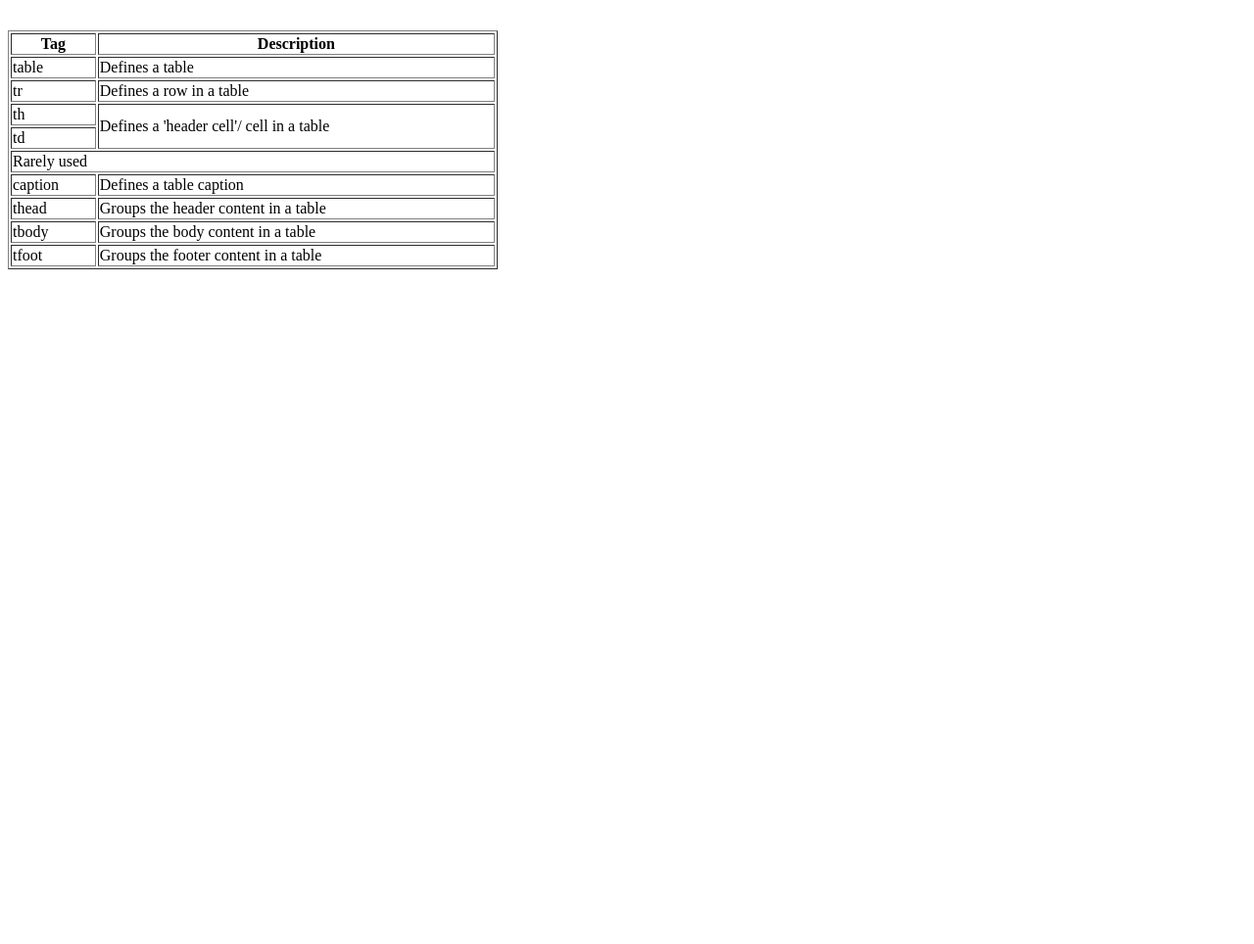
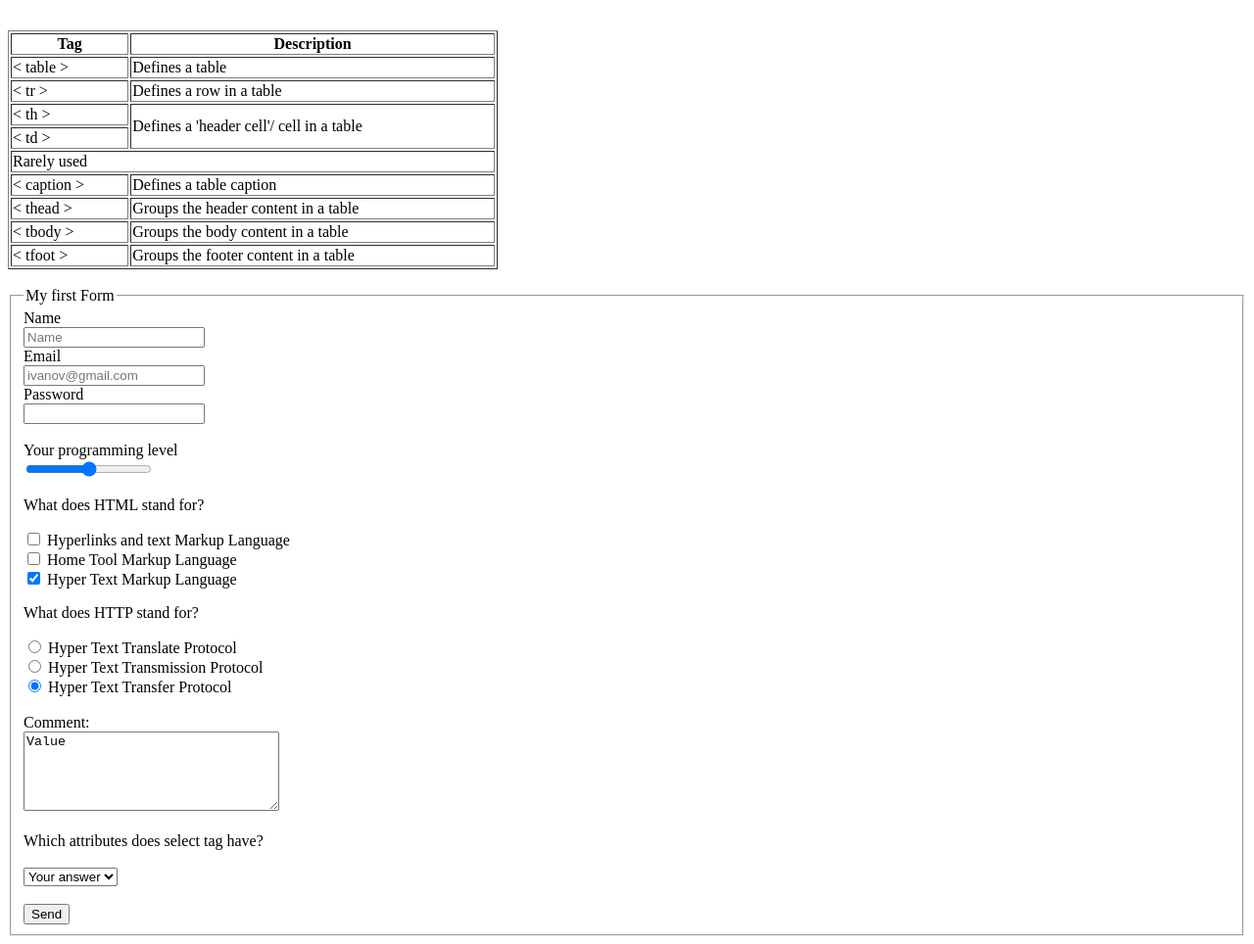
Before and after one commit to LudmilaZhuleha/if-html, a website: page index.html in a window 1280 px wide. Shown: the part 707-1671 px from the top of the page at 98% size. Before the commit the page ends 990 px from the top, so only its background shows below. Drawn offline with Linux system fonts and the light colour scheme.

Commit message:
lesson 3: added form

```diff
--- a/index.html
+++ b/index.html
@@ -27,7 +27,7 @@
     <li>HTML-верстка: первые шаги
         <ul>
             <li>Настройка рабочей среды.</li>
-            <li>Краткая история HTM. </li>
+            <li>Краткая история HTM.</li>
             <li>Какие бываю теги и что такое атрибут.</li>
             <li>Теги для работы с текстом.</li>
             <li>Создание собственной страницы.</li>
@@ -55,42 +55,99 @@
     </thead>
     <tbody>
     <tr>
-        <td>table</td>
+        <td>&lt; table &gt;</td>
         <td>Defines a table</td>
     </tr>
     <tr>
-        <td>tr</td>
+        <td>&lt; tr &gt;</td>
         <td>Defines a row in a table</td>
     </tr>
     <tr>
-        <td>th</td>
+        <td>&lt; th &gt;</td>
         <td rowspan="2">Defines a 'header cell'/ cell in a table</td>
     </tr>
     <tr>
-        <td>td</td>
+        <td>&lt; td &gt;</td>
 
     </tr>
     <tr>
         <td colspan="2">Rarely used</td>
-
     </tr>
     <tr>
-        <td>caption</td>
+        <td>&lt; caption &gt;</td>
         <td>Defines a table caption</td>
     </tr>
     <tr>
-        <td>thead</td>
+        <td>&lt; thead &gt;</td>
         <td>Groups the header content in a table</td>
     </tr>
     <tr>
-        <td>tbody</td>
+        <td>&lt; tbody &gt;</td>
         <td>Groups the body content in a table</td>
     </tr>
     <tr>
-        <td>tfoot</td>
+        <td>&lt; tfoot &gt;</td>
         <td>Groups the footer content in a table</td>
     </tr>
     </tbody>
 </table>
+<br>
+<fieldset>
+    <legend>My first Form</legend>
+    <form action="/" method="GET">
+        <div>
+            <label for="name">Name</label><br>
+            <input id="name" type="text" name="name" placeholder="Name" required>
+        </div>
+        <div>
+            <label for="email">Email</label><br>
+            <input id="email" type="email" name="email" placeholder="ivanov@gmail.com" required>
+        </div>
+        <div>
+            <label for="pass">Password</label><br>
+            <input id="pass" type="password" name="password" required>
+        </div>
+        <br>
+        <div>
+            <label for="range">Your programming level</label><br>
+            <input id="range" type="range" name="level" min="0" max="10">
+        </div>
+        <div>
+            <p>What does HTML stand for?</p>
+            <input id="1" type="checkbox" name="answer_html" value="false">
+            <label for="1">Hyperlinks and text Markup Language</label><br>
+            <input id="2" type="checkbox" name="answer_html" value="false">
+            <label for="2">Home Tool Markup Language</label><br>
+            <input id="3" type="checkbox" name="answer_html" value="true" checked>
+            <label for="3">Hyper Text Markup Language</label>
+        </div>
+        <div>
+            <p>What does HTTP stand for?</p>
+            <input id="radio_1" type="radio" name="answer_http" value="false">
+            <label for="radio_1">Hyper Text Translate Protocol</label><br>
+            <input id="radio_2" type="radio" name="answer_http" value="false">
+            <label for="radio_2">Hyper Text Transmission Protocol</label><br>
+            <input id="radio_3" type="radio" name="answer_http" value="true" checked>
+            <label for="radio_3">Hyper Text Transfer Protocol</label>
+        </div>
+        <br>
+        <div>
+            <label for="comment">Comment:</label><br>
+            <textarea id="comment" name="comment" cols="30" rows="5" maxlength="500">Value</textarea>
+        </div>
+        <br>
+        <div>
+            <label for="select">Which attributes does select tag have?</label><br><br>
+            <select id="select" name="select_attr">
+                <option value="" selected>Your answer</option>
+                <option value="option_true">option</option>
+                <option value="color">color</option>
+                <option value="multiple">display</option>
+            </select>
+        </div>
+        <br>
+        <input type="submit" value="Send">
+    </form>
+</fieldset>
 </body>
 </html>
```
